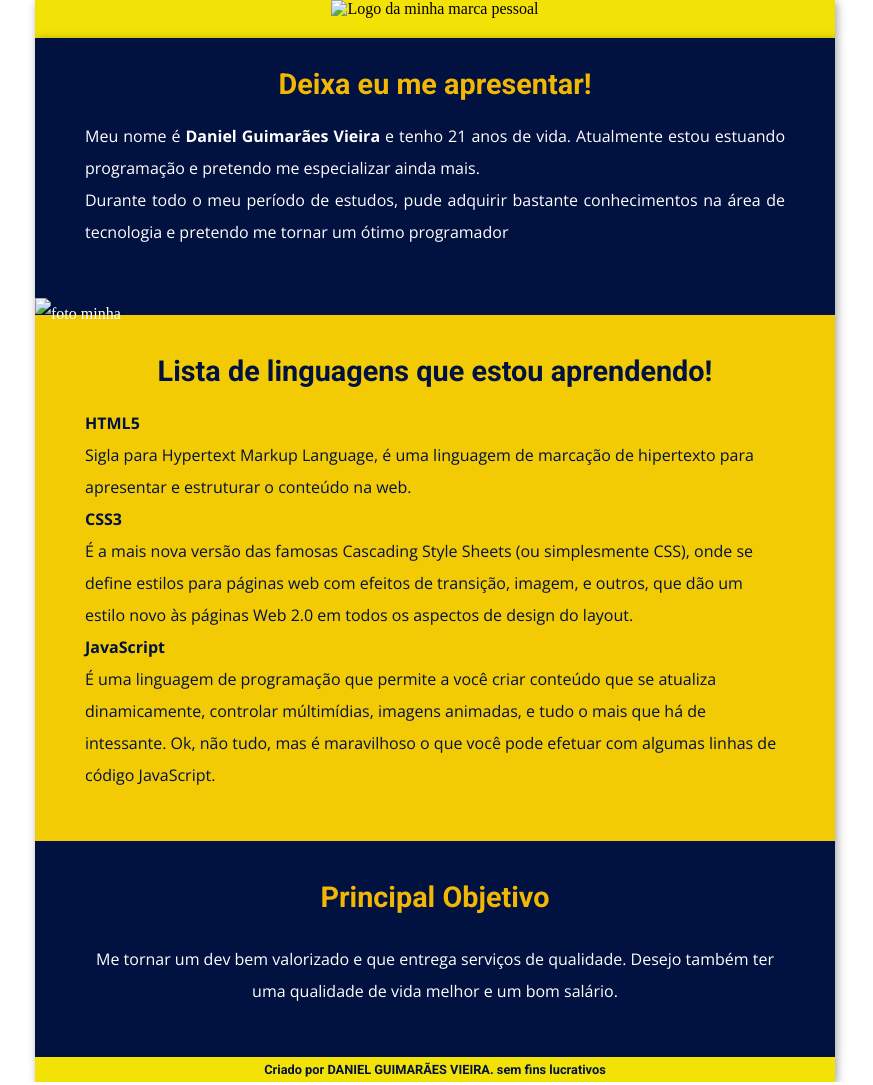
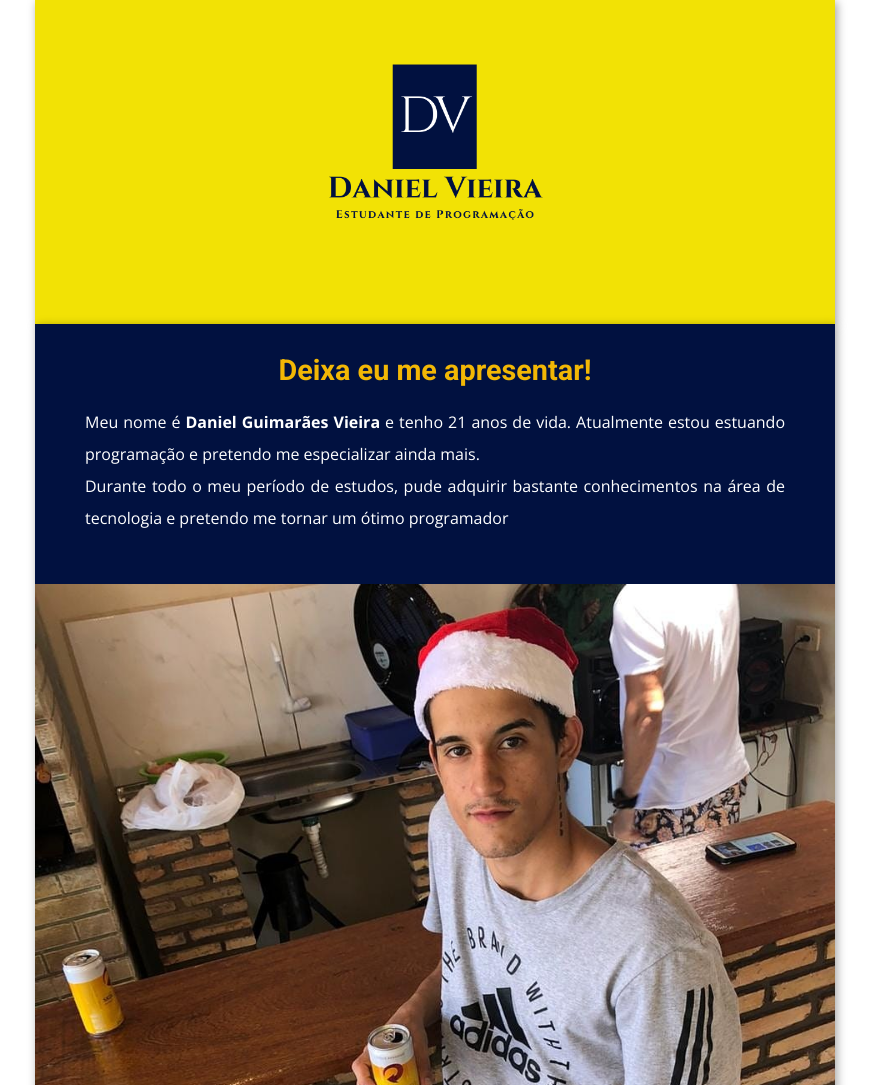
Before and after one commit to Daniel-Guimaraes/mini-apresentacao, a plain HTML site: page index.html in a window 1280 px wide. Shown: the top 1085 px of the page, without its empty margins (205-1078 px from the left). Drawn offline with nearby package versions, Linux system fonts and the light colour scheme.

Commit message:
Correção de um problema nas fotos

```diff
--- a/index.html
+++ b/index.html
@@ -9,7 +9,7 @@
 </head>
 <body>
     <header>
-        <img src="Daniel Vieira.png" alt="Logo da minha marca pessoal">
+       <img src="Imagens/Daniel Vieira.png" alt="Foto da minha logo">
     </header>
     <main>
         <article>
@@ -18,7 +18,8 @@
             <p>Meu nome é <strong>Daniel Guimarães Vieira</strong> e tenho 21 anos de vida. Atualmente estou estuando programação e pretendo me especializar ainda mais. <br>
             Durante todo o meu período de estudos, pude adquirir bastante conhecimentos na área de tecnologia e pretendo me tornar um ótimo programador</p>
 
-            <img src="foto-minha.jpg" alt="foto minha">
+            <img src="Imagens/foto-minha.jpg" alt="Foto minha">
+
 
             <h2>Lista de linguagens que estou aprendendo!</h2>
 
```
